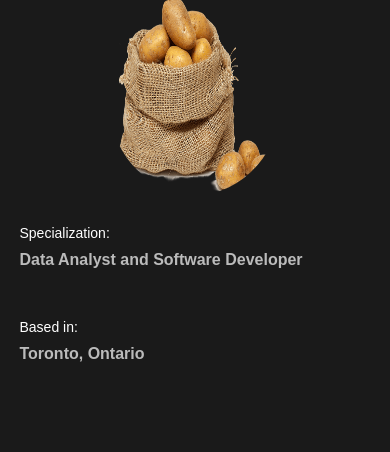
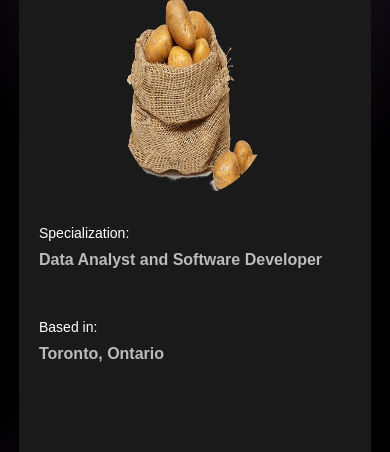
Before and after one commit to Momna-bit/MomnaAli, a plain HTML site: page index.html in a window 390 px wide. Shown: the part 148-600 px from the top of the page. Drawn offline with Linux system fonts and the light colour scheme.

Commit message:
Update style.css

```diff
--- a/style.css
+++ b/style.css
@@ -499,8 +499,9 @@ body {
     position: absolute;
     top: 80px;
     transform: translateX(-50%);
-    width: 90vw;  /* Increase width on very small screens */
-    height: 1000vw;
+    width: 80vw;  /* Increase width on very small screens */
+    height: auto;
+      overflow-y: auto;
   }
 
   .main-content {
@@ -537,8 +538,9 @@ body {
       bottom: 10%; /* Position it near the bottom */
       left: 50%;
       transform: translateX(-50%); /* Center it horizontally */
-      width: 90vw; /* Make it more narrow on small screens */
-      height: 1000vw; /* Adjust height based on content */
+      width: 80vw; /* Make it more narrow on small screens */
+      height: auto; /* Adjust height based on content */
+      overflow-y: auto;
       z-index: 0;
   }
 
@@ -563,8 +565,9 @@ body {
       bottom: 5%; /* Move it slightly up from bottom */
       left: 50%;
       transform: translateX(-50%);
-      width: 90vw; /* Make it even narrower */
-      height: 1000vw; /* Adjust height based on content */
+      width: 80vw; /* Make it even narrower */
+      height: auto; /* Adjust height based on content */
+      overflow-y: auto;
       z-index: 0;
   }
 
```
